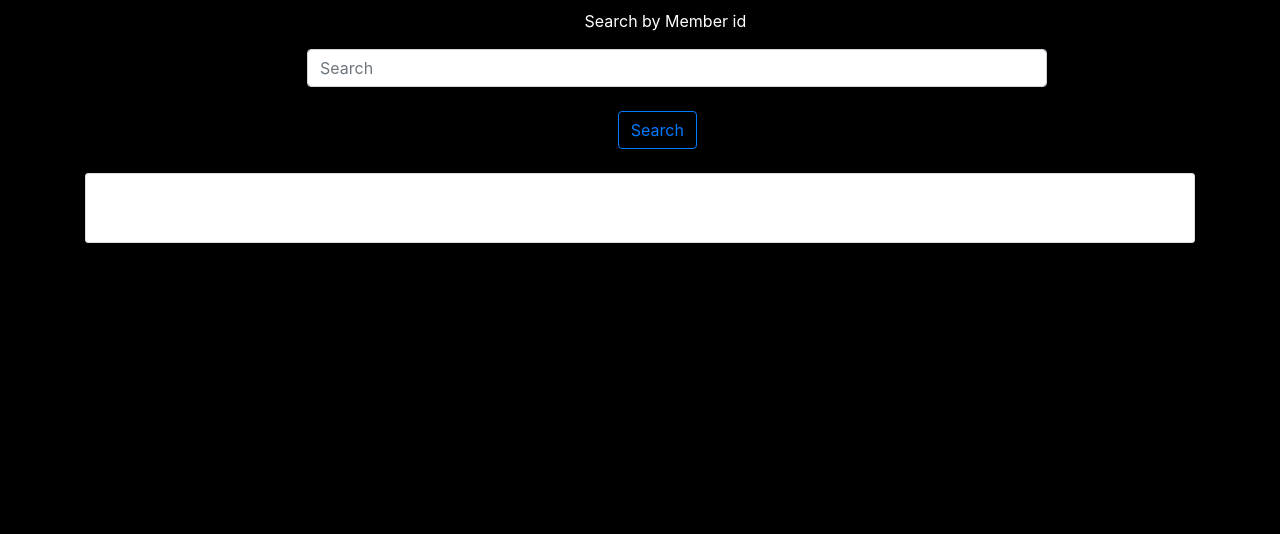
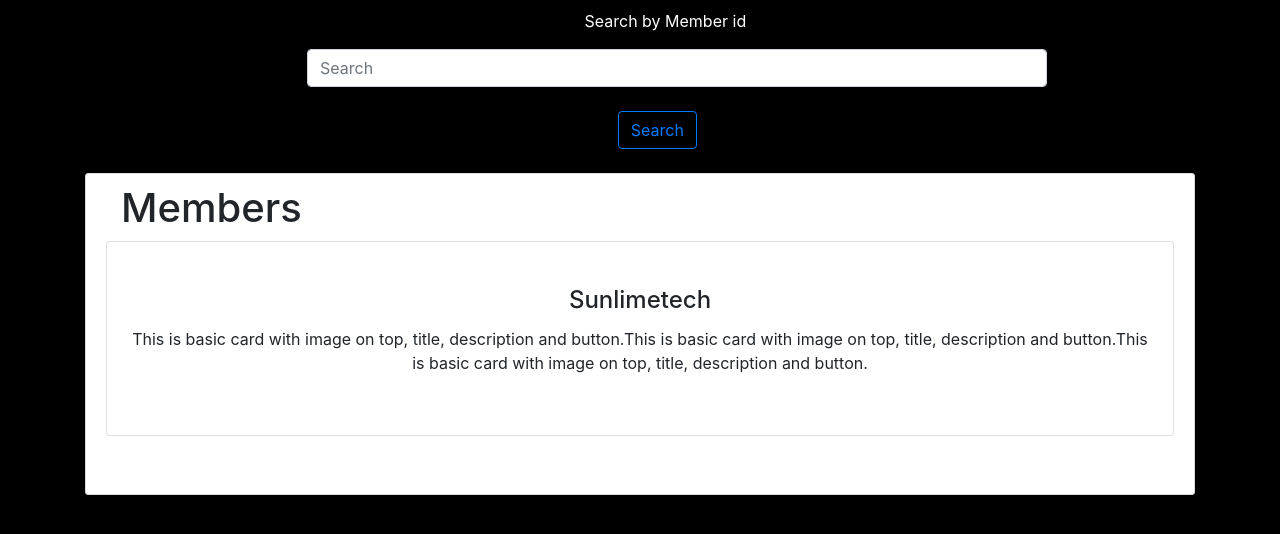
Before and after one commit to Zenhar-Prodipto/Loan-Management-System, a Django app: page /members in a window 1280 px wide. Shown: the part 211-745 px from the top of the page. Run offline with Django 3.2, Linux system fonts and the light colour scheme; the visitor is signed in with stand-in values (Sample User, id 1); some libraries are stand-ins or nearby versions.

Commit message:
Members app MVT

```diff
--- a/members/templates/members/a.html
+++ b/members/templates/members/a.html
@@ -25,8 +25,8 @@
 
 
 <div class="content-section">
-    <section id="team" class="pb-5">
-        {% for profile in memberProfiles %}
+    <section  id="team" class="pb-5">
+
         <div class="container">
 
             <h5 class="section-title h1">Members</h5>
@@ -38,7 +38,7 @@
                     <div class="image-flip" >
                         <div class="mainflip flip-0">
                             <div class="frontside">
-
+                                {% for profile in memberProfiles %}
                                 <div class="card">
 
                                     <div class="card-body text-center">
@@ -50,7 +50,7 @@
                                     </div>
 
                                 </div>
-
+                                {% endfor %}
                             </div>
 
                         </div>
@@ -62,7 +62,41 @@
             </div>
 
         </div>
-        {% endfor %}
+
+
+        <div class="backside">
+            <div class="card">
+                <div class="card-body text-center mt-4">
+                    <h4 class="card-title">Sunlimetech</h4>
+                    <p class="card-text">This is basic card with image on top, title, description and button.This is basic card with image on top, title, description and button.This is basic card with image on top, title, description and button.</p>
+                    <ul class="list-inline">
+                        <li class="list-inline-item">
+                            <a class="social-icon text-xs-center" target="_blank" href="https://www.fiverr.com/share/qb8D02">
+                                <i class="fa fa-facebook"></i>
+                            </a>
+                        </li>
+                        <li class="list-inline-item">
+                            <a class="social-icon text-xs-center" target="_blank" href="https://www.fiverr.com/share/qb8D02">
+                                <i class="fa fa-twitter"></i>
+                            </a>
+                        </li>
+                        <li class="list-inline-item">
+                            <a class="social-icon text-xs-center" target="_blank" href="https://www.fiverr.com/share/qb8D02">
+                                <i class="fa fa-skype"></i>
+                            </a>
+                        </li>
+                        <li class="list-inline-item">
+                            <a class="social-icon text-xs-center" target="_blank" href="https://www.fiverr.com/share/qb8D02">
+                                <i class="fa fa-google"></i>
+                            </a>
+                        </li>
+                    </ul>
+                </div>
+            </div>
+        </div>
+    </div>
+</div>
+</div>
 
     </section>
 
```
